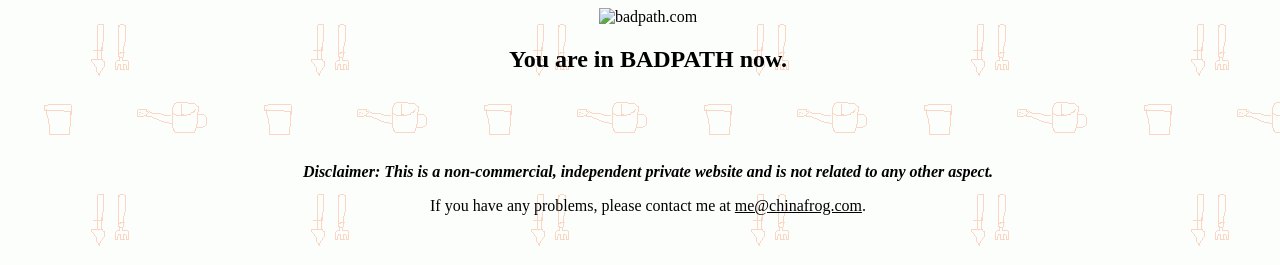
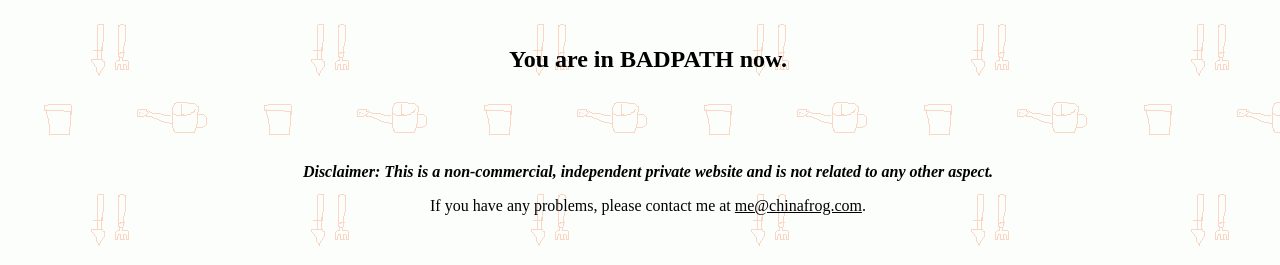
Before and after one commit to alvazu/badpath.xc, a plain HTML site: page index.html in a window 1280 px wide. Shown: the top 265 px of the page. Drawn offline with Linux system fonts and the light colour scheme.

Commit message:
Update index.html

```diff
--- a/index.html
+++ b/index.html
@@ -19,7 +19,7 @@ body{
    </style>
 </head>
 <body>
-  <center><img src="/favicon.ico"  alt="badpath.com" />
+  <center>
     <br/>
     <h2>You are in BADPATH now.</h2><br/>
   <br/><br/>
```
